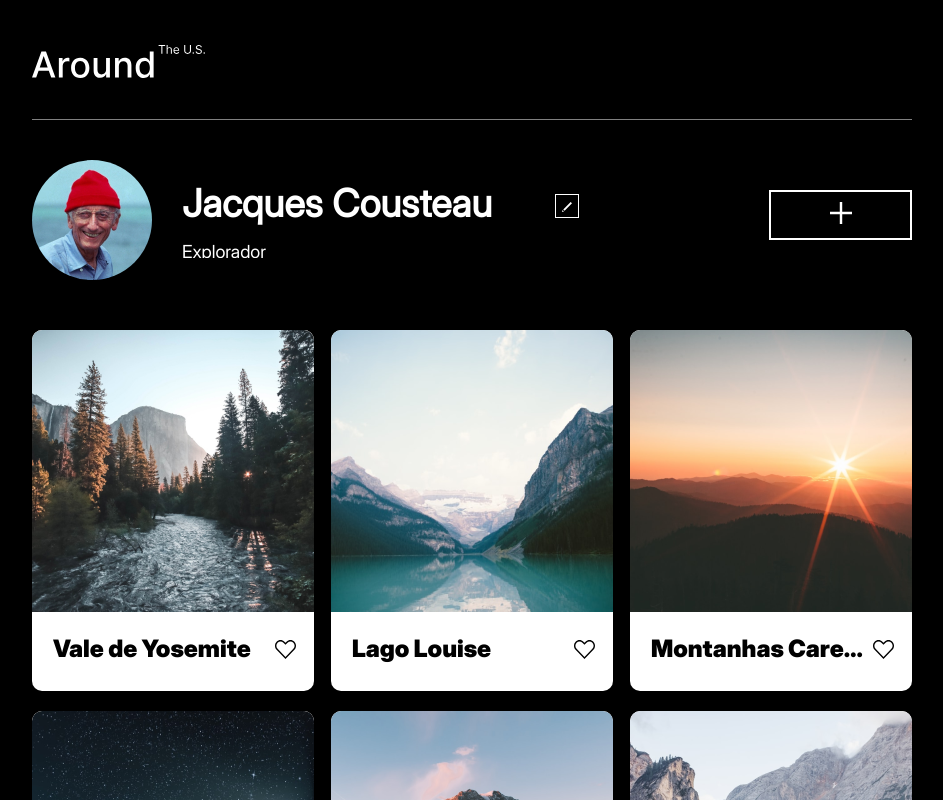
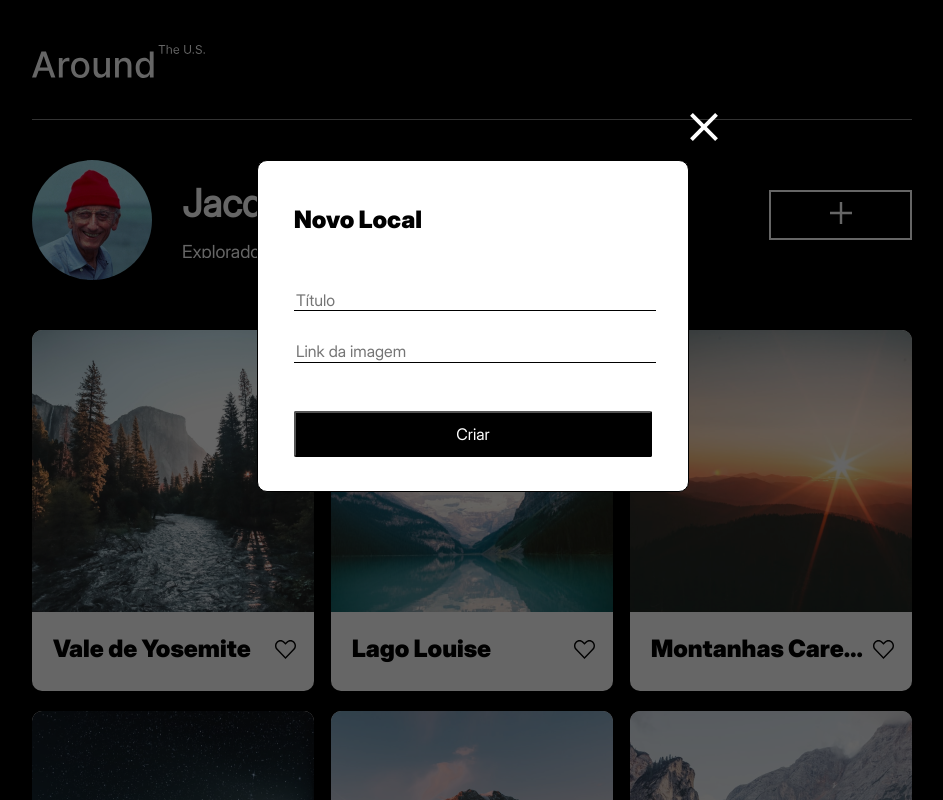
Before and after one commit to Loureirz/web_project_around, a plain HTML site: page index.html in a window 1280 px wide. Both pictures are taken after a click on the button 1008 px from the left and 215 px from the top of the page. Shown: the top 800 px of the page, without its empty margins (168-1111 px from the left). Drawn offline with Linux system fonts and the light colour scheme.

Commit message:
add popupcard

```diff
--- a/blocks/popup.css
+++ b/blocks/popup.css
@@ -63,6 +63,20 @@
   border-bottom: 1px solid #000;
 }
 
+.form__title-input {
+  margin: 56px 36px 0 36px;
+  width: 358px;
+  border: none;
+  border-bottom: 1px solid #000;
+}
+
+.form__link-input {
+  margin: 30px 36px 0 36px;
+  width: 358px;
+  border: none;
+  border-bottom: 1px solid #000;
+}
+
 .form__submit {
   width: 358px;
   height: 46px;
@@ -78,3 +92,19 @@
   transition: 0.4s;
   cursor: pointer;
 }
+
+.form__submit-card {
+  width: 358px;
+  height: 46px;
+  background-color: #000;
+  color: #fff;
+  margin: 48px 36px 37px 36px;
+  border-radius: 2px;
+  cursor: pointer;
+}
+
+.form__submit-card:hover {
+  opacity: 80%;
+  transition: 0.4s;
+  cursor: pointer;
+}
--- /dev/null
+++ b/blocks/popupcardadd.css
@@ -0,0 +1,84 @@
+.overlay {
+  position: absolute;
+  top: 0;
+  left: 0;
+  display: flex;
+  width: 100%;
+  height: 100vw;
+  background-color: rgba(0, 0, 0, 0.6);
+}
+
+.overlay__open {
+  display: none;
+}
+
+.overlay__close {
+  background: transparent;
+  border: none;
+  cursor: pointer;
+  position: relative;
+  top: -50px;
+  left: 425px;
+}
+
+.overlay__close:hover {
+    opacity: 50%;
+    transition: 0.4s;
+}
+
+.overlay__close-img {
+    width: 30px;
+    height: 30px;
+}
+
+.popupcard {
+  width: 430px;
+  height: 330px;
+  background-color: #fff;
+  border: 1px solid #000;
+  border-radius: 10px;
+  position: fixed;
+  top: 160px;
+  left: 425px;
+}
+
+.formcard__title {
+  font-family: "Inter Black";
+  font-size: 24px;
+  padding: 10px 64px 0 36px;
+  margin: 0;
+}
+
+.formcard__fieldset {
+
+}
+
+.formcard__title-input {
+  margin: 56px 36px 0 36px;
+  width: 358px;
+  border: none;
+  border-bottom: 1px solid #000;
+}
+
+.formcard__link-input {
+  margin: 30px 36px 0 36px;
+  width: 358px;
+  border: none;
+  border-bottom: 1px solid #000;
+}
+
+.formcard__submit {
+  width: 358px;
+  height: 46px;
+  background-color: #000;
+  color: #fff;
+  margin: 48px 36px 37px 36px;
+  border-radius: 2px;
+  cursor: pointer;
+}
+
+.formcard__submit:hover {
+  opacity: 80%;
+  transition: 0.4s;
+  cursor: pointer;
+}
--- a/index.html
+++ b/index.html
@@ -39,6 +39,19 @@
             <button class="profile__button">
               <img src="/images/vectoradd.svg" alt="Button Add Image" class="profile__button-add">
             </button>
+
+              <div class="overlay overlay__open">
+                <div class="popupcard">
+                  <button class="overlay__close"><img src="/images/close.svg" alt="icone de fechar" class="overlay__close-img"></button>
+                  <h2 class="formcard__title">Novo Local</h2>
+                    <form class="formcard__fieldset">
+                      <input type="text" class="formcard__title-input" placeholder="Título" value="" required>
+                      <input type="text" class="formcard__link-input" placeholder="Link da imagem" value="" required>
+                      <input type="submit" value="Criar" class="formcard__submit">
+                    </form>
+                </div>
+              </div>
+
           </section>
           <section class="card">
             <ul class="card__box">
--- a/pages/index.css
+++ b/pages/index.css
@@ -6,3 +6,4 @@
 @import url(/blocks/cards.css);
 @import url(/blocks/footer.css);
 @import url(/blocks/popup.css);
+@import url(/blocks/popupcardadd.css)
--- a/script/index.js
+++ b/script/index.js
@@ -1,3 +1,33 @@
+//INITIAL CARDS//
+const initialCards = [
+  {
+    name: "Vale de Yosemite",
+    link: "https://practicum-content.s3.us-west-1.amazonaws.com/web-code/moved_yosemite.jpg"
+  },
+  {
+    name: "Lago Louise",
+    link: "https://practicum-content.s3.us-west-1.amazonaws.com/web-code/moved_lake-louise.jpg"
+  },
+  {
+    name: "Montanhas Carecas",
+    link: "https://practicum-content.s3.us-west-1.amazonaws.com/web-code/moved_bald-mountains.jpg"
+  },
+  {
+    name: "Latemar",
+    link: "https://practicum-content.s3.us-west-1.amazonaws.com/web-code/moved_latemar.jpg"
+  },
+  {
+    name: "Parque Nacional da Vanoise ",
+    link: "https://practicum-content.s3.us-west-1.amazonaws.com/web-code/moved_vanoise.jpg"
+  },
+  {
+    name: "Lago di Braies",
+    link: "https://practicum-content.s3.us-west-1.amazonaws.com/web-code/moved_lago.jpg"
+  }
+];
+
+//POPUP PROFILE - Open, Close and Edit//
+
 const profileButton = document.querySelector('.profile__info-button');
 const formEdit = document.querySelector('.popup');
 const formOpen = document.querySelector('.popup-opened');
@@ -25,3 +55,17 @@ formElement.addEventListener("submit", function(evt){
 
   formOpen.style.display = 'none';
 })
+
+//POPUP CARD - Open and Close//
+
+const cardButton = document.querySelector('.profile__button');
+const cardOpen = document.querySelector('.overlay__open');
+const cardClose = document.querySelector('.overlay__close');
+
+cardButton.addEventListener("click", function(){
+  cardOpen.style.display = 'flex';
+})
+
+cardClose.addEventListener("click", function(){
+  cardOpen.style.display = 'none';
+})
```
